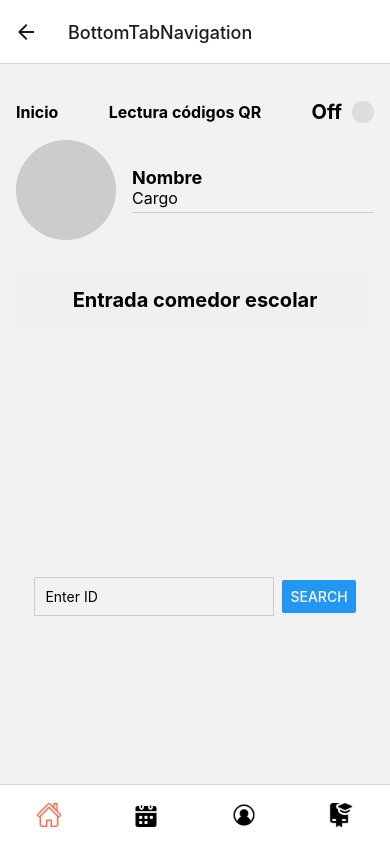
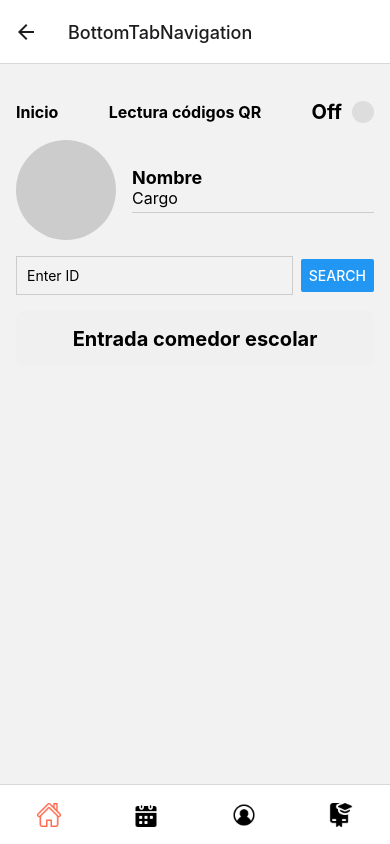
Before and after one commit to Snnat19/ValinyMovil, a React Native app in the folder qr-attendance-app/: screen /BottomTabNavigation in a window 390 px wide. Built offline with nearby package versions, Linux system fonts and the light colour scheme.

Commit message:
(frontend): Registro exitoso del estudiante

```diff
--- a/qr-attendance-app/src/screen/Main/HomeScreen.tsx
+++ b/qr-attendance-app/src/screen/Main/HomeScreen.tsx
@@ -6,10 +6,13 @@ import FormReturn from '../../components/ui/Main/Home/FormReturn';
 import Spacer from '../../components/ui/Shared/Spacer';
 
 type Student = {
+  Administradores: string;
   Curso: string;
-  Documento: string;
+  Documento: number;
+  Genero: string;
   Nombres: string;
   Registro: string;
+  Tipo_de_documento: string;
 };
 
 const HomeScreen = () => {
@@ -23,16 +26,35 @@ const HomeScreen = () => {
 
   const handleSearch = async () => {
     try {
+            // Actualizar el campo Registro a 1
+            const newData = {
+              "Registro": 1
+            };
+
+            const options = {
+              method: 'PUT',
+              headers: { 'Content-Type': 'application/json' },
+              body: JSON.stringify(newData),
+            };
+
+            const updateResponse = await fetch(`http://192.168.1.42:3000/api/estudiantes/${id}`, options);
+            const updateData = await updateResponse.json();
+
+            if (updateData.success) {
+              alert('Registro exitoso');
+            } else {
+              alert('Error al actualizar el registro');
+            }
+          } catch (error) {
+            console.error('Error fetching data: ', error);
+          }
+
       const response = await fetch(`http://192.168.1.42:3000/api/estudiantes/${id}`);
       const data = await response.json();
       setStudent(data.data);
-    } catch (error) {
-      console.error('Error fetching data: ', error);
-    }
+
+
   };
-
-  // Aquí puedes usar los datos del estudiante como necesites
-  console.log(student);
 
   return (
     <View style={styles.container}>
@@ -52,6 +74,16 @@ const HomeScreen = () => {
         </View>
       </View>
 
+      <View style={styles.idInputContainer}>
+        <TextInput
+          value={id}
+          onChangeText={setId}
+          placeholder="Enter ID"
+          style={styles.input}
+        />
+        <Button title="Search" onPress={handleSearch} />
+      </View>
+
       <View style={styles.titleContainer}>
         <Text style={styles.title}>Entrada comedor escolar</Text>
       </View>
@@ -64,26 +96,24 @@ const HomeScreen = () => {
             <CameraView isActive={isCameraActive} />
           </View>
         ) : (
-          <View style={styles.idInputContainer}>
-            <TextInput
-              value={id}
-              onChangeText={setId}
-              placeholder="Enter ID"
-              style={styles.input}
-            />
-            <Button title="Search" onPress={handleSearch} />
-          </View>
+          student && (
+            <View>
+              <Text>{`Nombre: ${student.Nombres}`}</Text>
+              <Text>{`Documento: ${student.Documento}`}</Text>
+              <Text>{`Curso: ${student.Curso}`}</Text>
+              <Text>{`Registro: ${student.Registro}`}</Text>
+            </View>
+          )
         )}
       </View>
-
-      {student && (
-        <FormReturn studentData={student} />
-      )}
     </View>
   );
 };
 
 // ... el resto de tu código
+
+
+
 
 
 const styles = StyleSheet.create({
--- a/qr-attendance-app/src/screen/Main/LoginScreen.jsx
+++ b/qr-attendance-app/src/screen/Main/LoginScreen.jsx
@@ -43,6 +43,8 @@ function Login() {
         */
 
         // Redirigir al usuario a la página de registros
+
+
         navigation.navigate('BottomTabNavigation');
       } else if (data.message) {
         Alert.alert(data.message);
```
